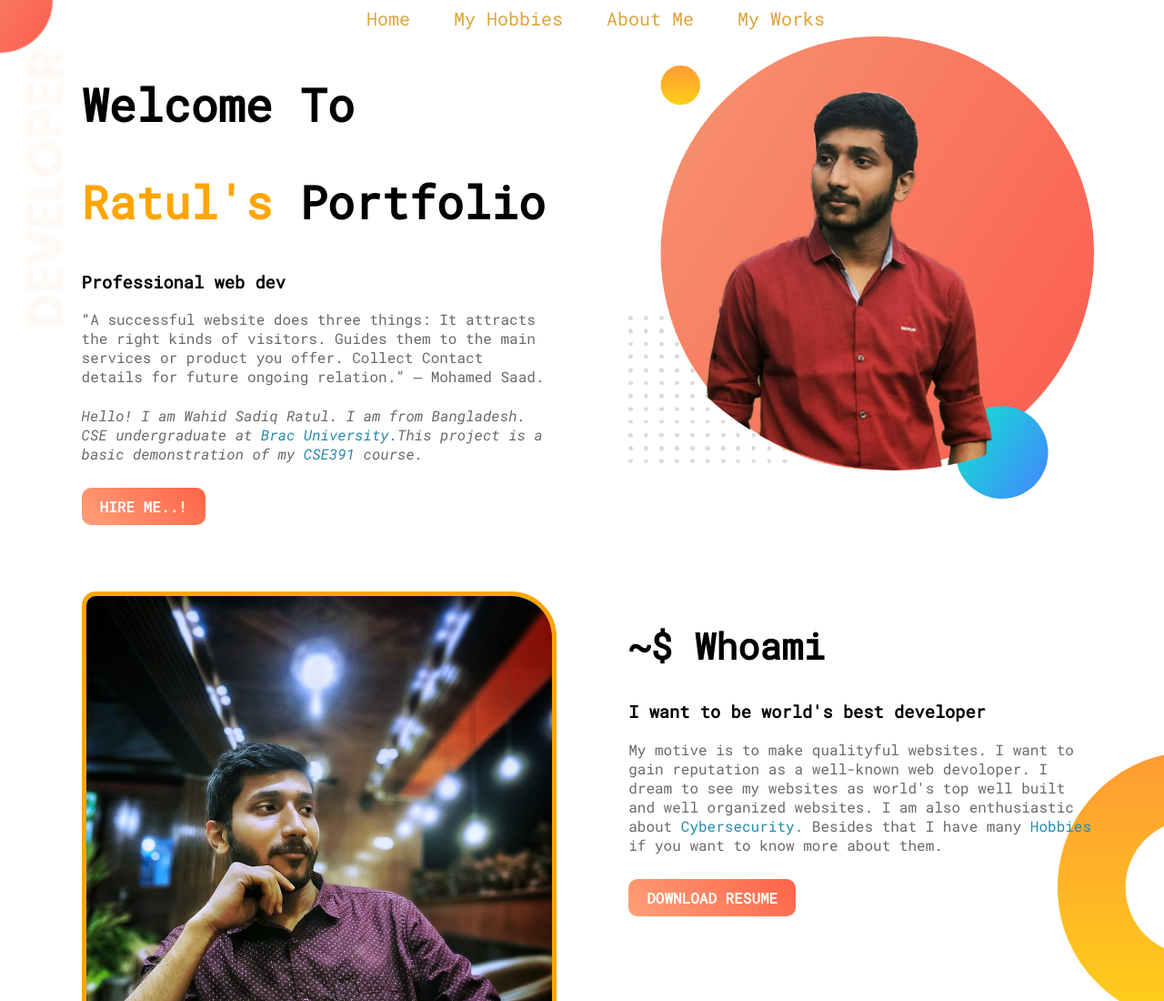
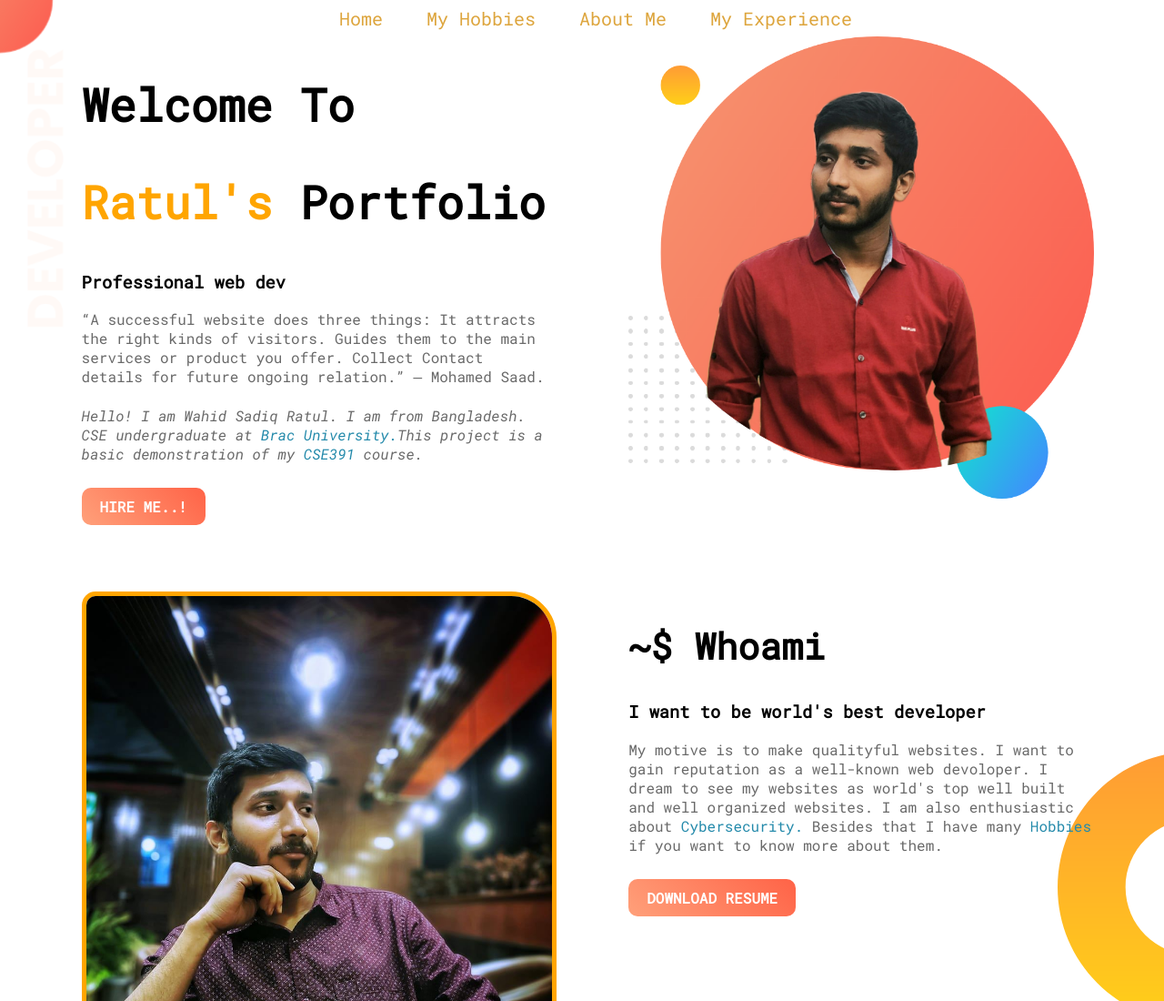
Before and after one commit to Ratul-netizen/portfolio, a plain HTML site: page index.html in a window 1280 px wide. Shown: the top 1100 px of the page at 91% size. Drawn offline with Linux system fonts and the light colour scheme.

Commit message:
Add files via upload

```diff
--- a/index.html
+++ b/index.html
@@ -18,7 +18,7 @@
                 <a href="index.html">Home</a>
                 <a href="hobbies.html">My Hobbies</a>
                 <a href="#about-me">About Me</a>
-                <a href="#experience-shift">My Works</a>
+                <a href="#experience-shift">My Experience</a>
             </nav>
         </div>
         <div class="half-width">
```
